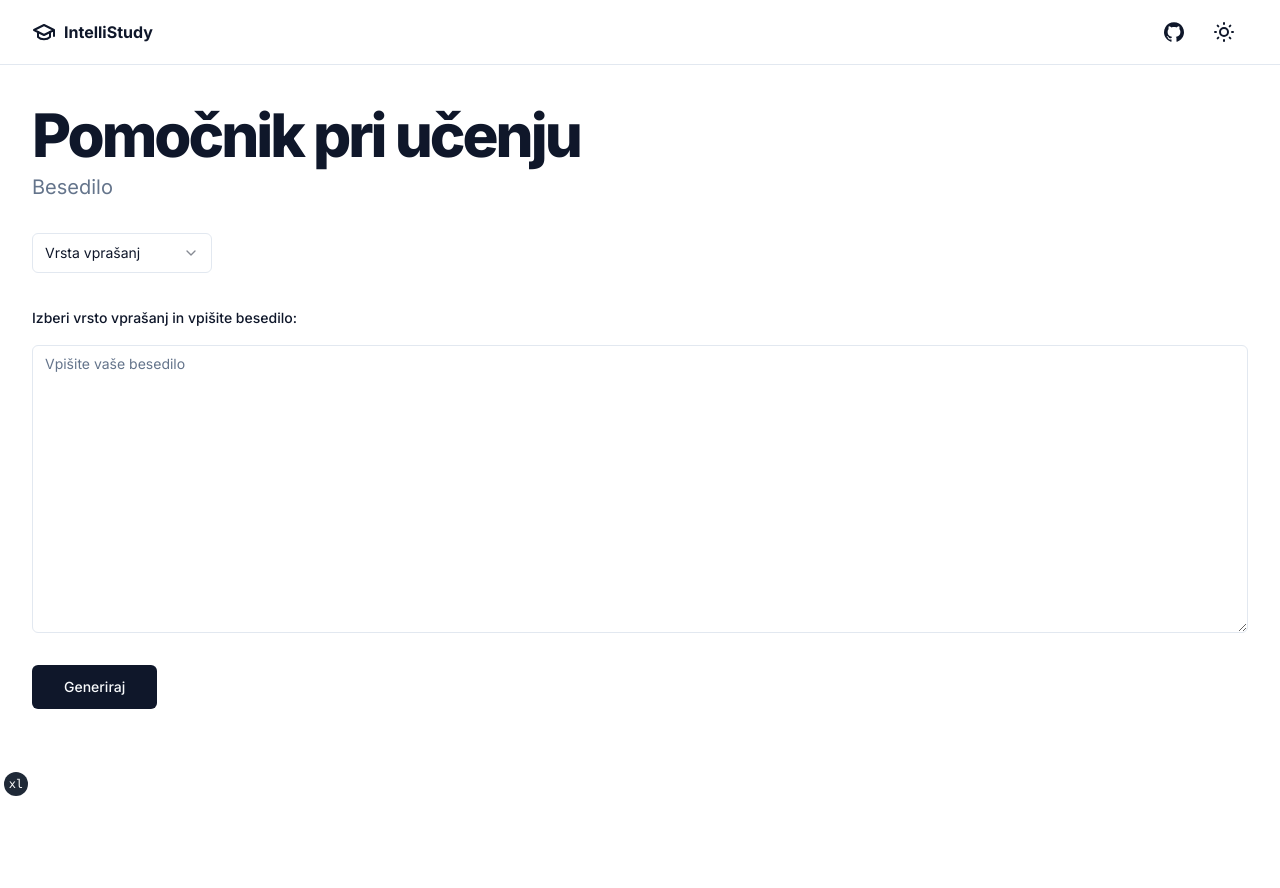
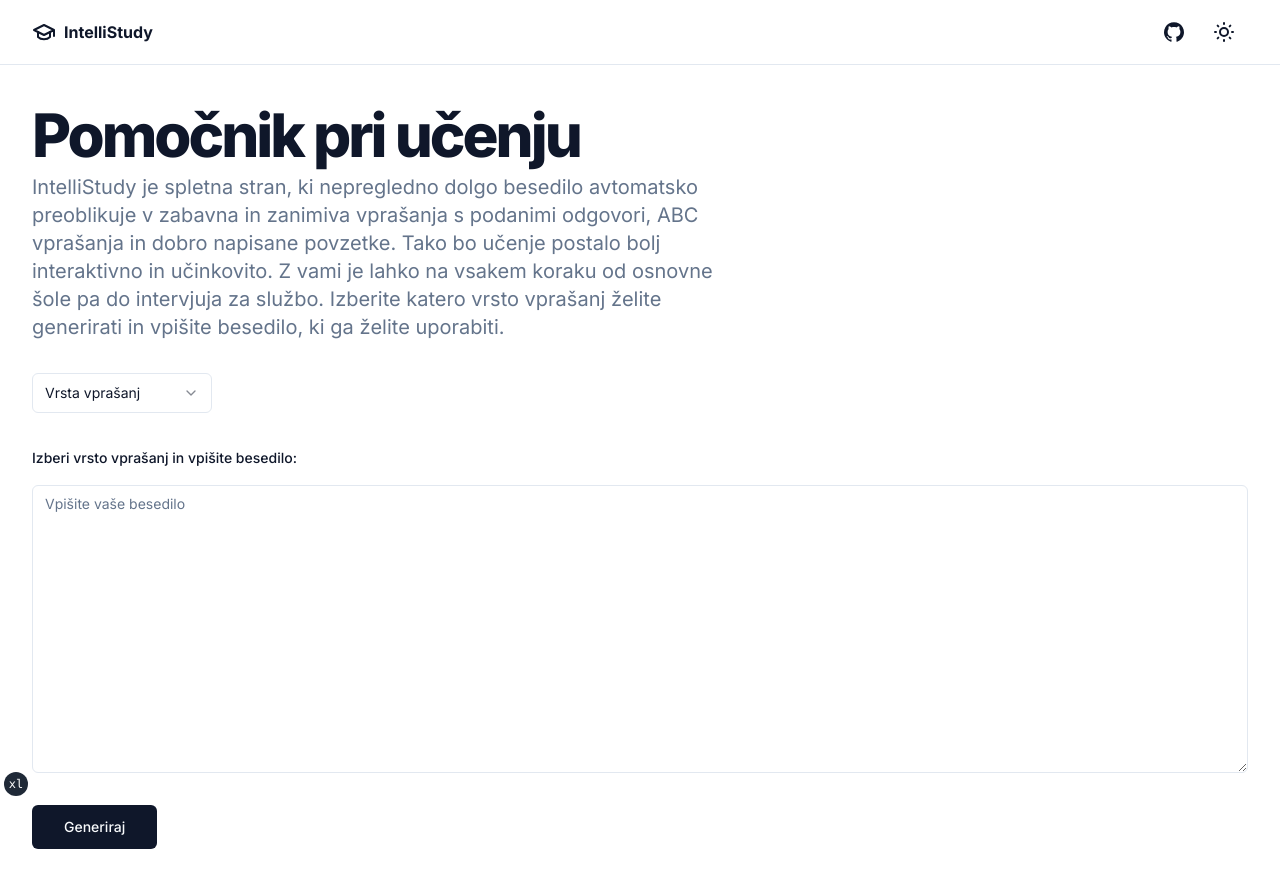
Before and after one commit to marindereggi/IntelliStudy, a Next.js app: page / in a window 1280 px wide. Shown: the top 888 px of the page. Before the commit the page ends 800 px from the top, so only its background shows below. Built offline with nearby package versions, Linux system fonts and the light colour scheme.

Commit message:
besedilo

```diff
--- a/app/page.tsx
+++ b/app/page.tsx
@@ -171,7 +171,7 @@ export default function IndexPage() {
           Pomočnik pri učenju
         </h1>
         <p className="max-w-[700px] text-lg text-muted-foreground sm:text-xl">
-          Besedilo
+IntelliStudy je spletna stran, ki nepregledno dolgo besedilo avtomatsko preoblikuje v zabavna in zanimiva vprašanja s podanimi odgovori, ABC vprašanja in dobro napisane povzetke. Tako bo učenje postalo bolj interaktivno in učinkovito. Z vami je lahko na vsakem koraku od osnovne šole pa do intervjuja za službo. Izberite katero vrsto vprašanj želite generirati in vpišite besedilo, ki ga želite uporabiti.
         </p>
       </div>
       <div className="flex gap-4 pb-8 md:py-2" id="sel">
```
